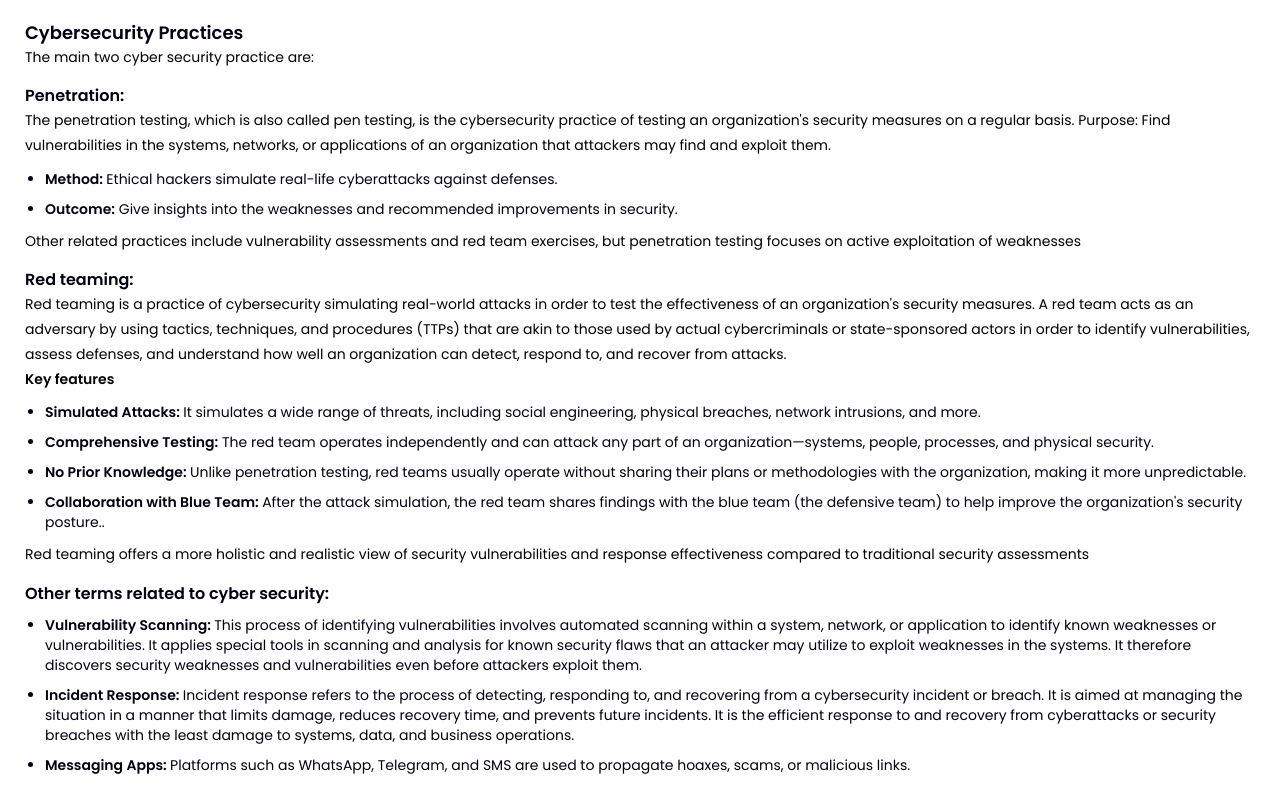
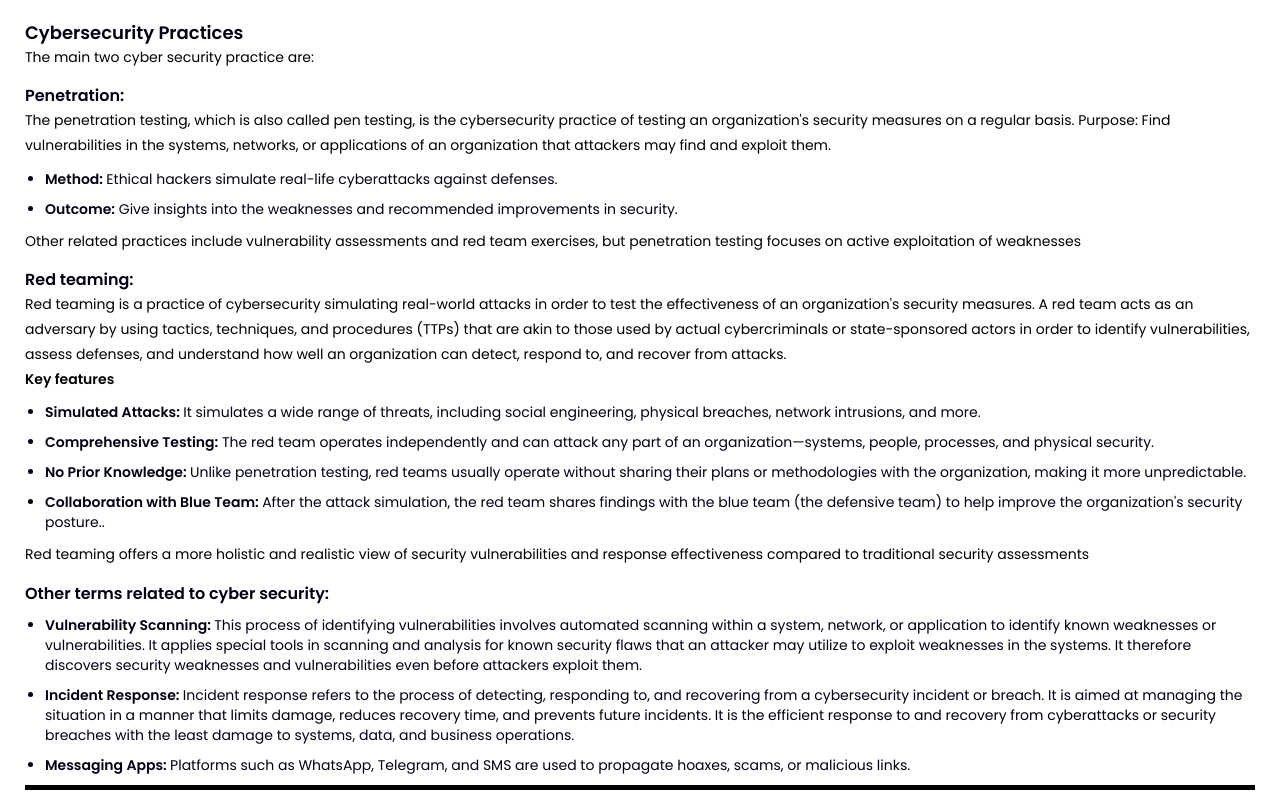
Before and after one commit to Nehap42/Cyber, a plain HTML site: page index.html in a window 1280 px wide. Shown: the part 1622-2422 px from the top of the page. Drawn offline with nearby package versions, Linux system fonts and the light colour scheme.

Commit message:
added underline

```diff
--- a/assets/css/style.css
+++ b/assets/css/style.css
@@ -709,6 +709,12 @@ nav.navbar.bootsnav .navbar-toggle i{color: #4e4ffa;}
     font-weight: 600;
     margin-top: 15px;
 }
+
+.underline-div{
+    height: 5px;
+    width: 100%;
+    background-color: #000;
+}
 .points  ul{
     list-style: disc !important;
     font-size: 14px;
--- a/index.html
+++ b/index.html
@@ -251,10 +251,13 @@
 								malicious links.</li>
 						</ul>
 					</div>
+					<div class="underline-div"></div>
 				</div>
 			</div>
 
 		</section>
+
+
 		<!--welcome-hero end -->
 
 
```
